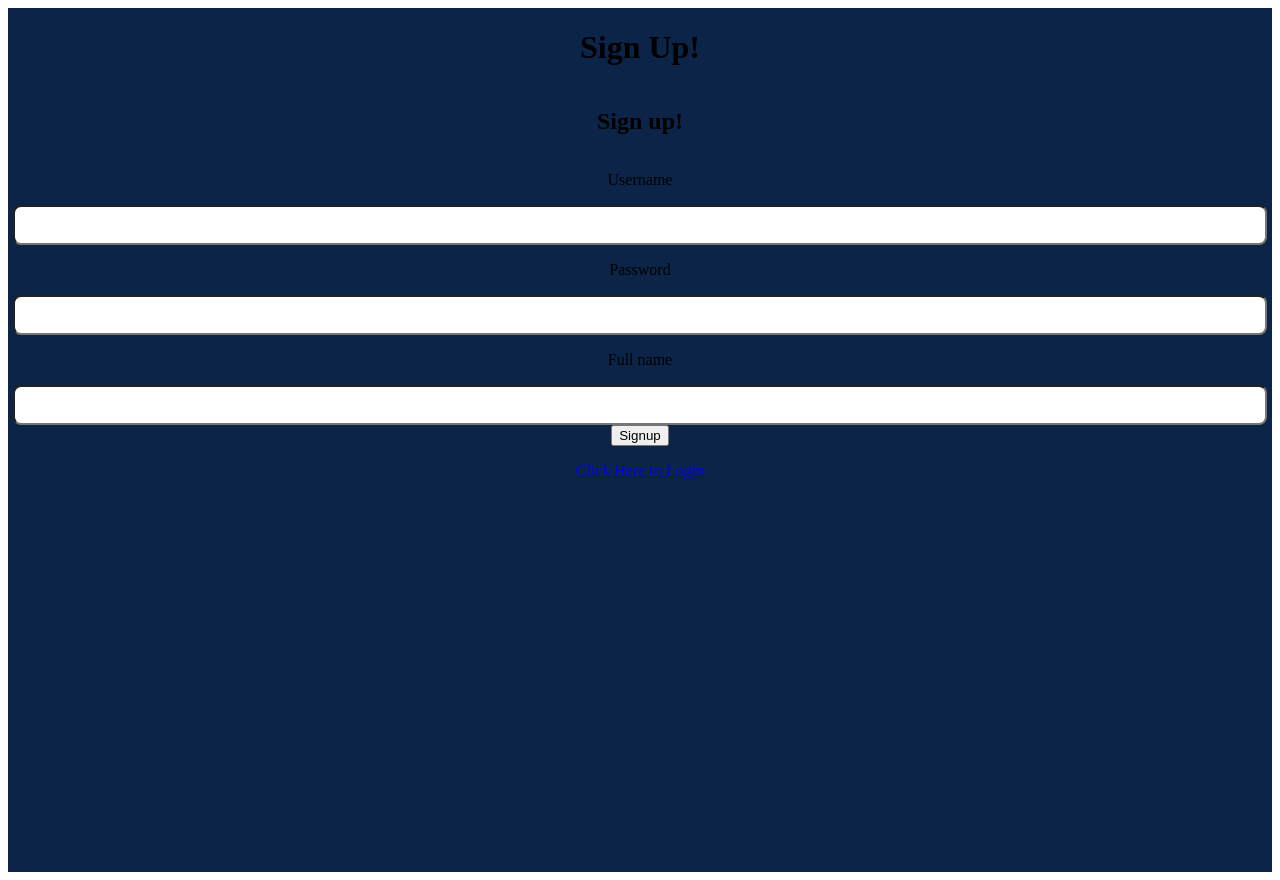
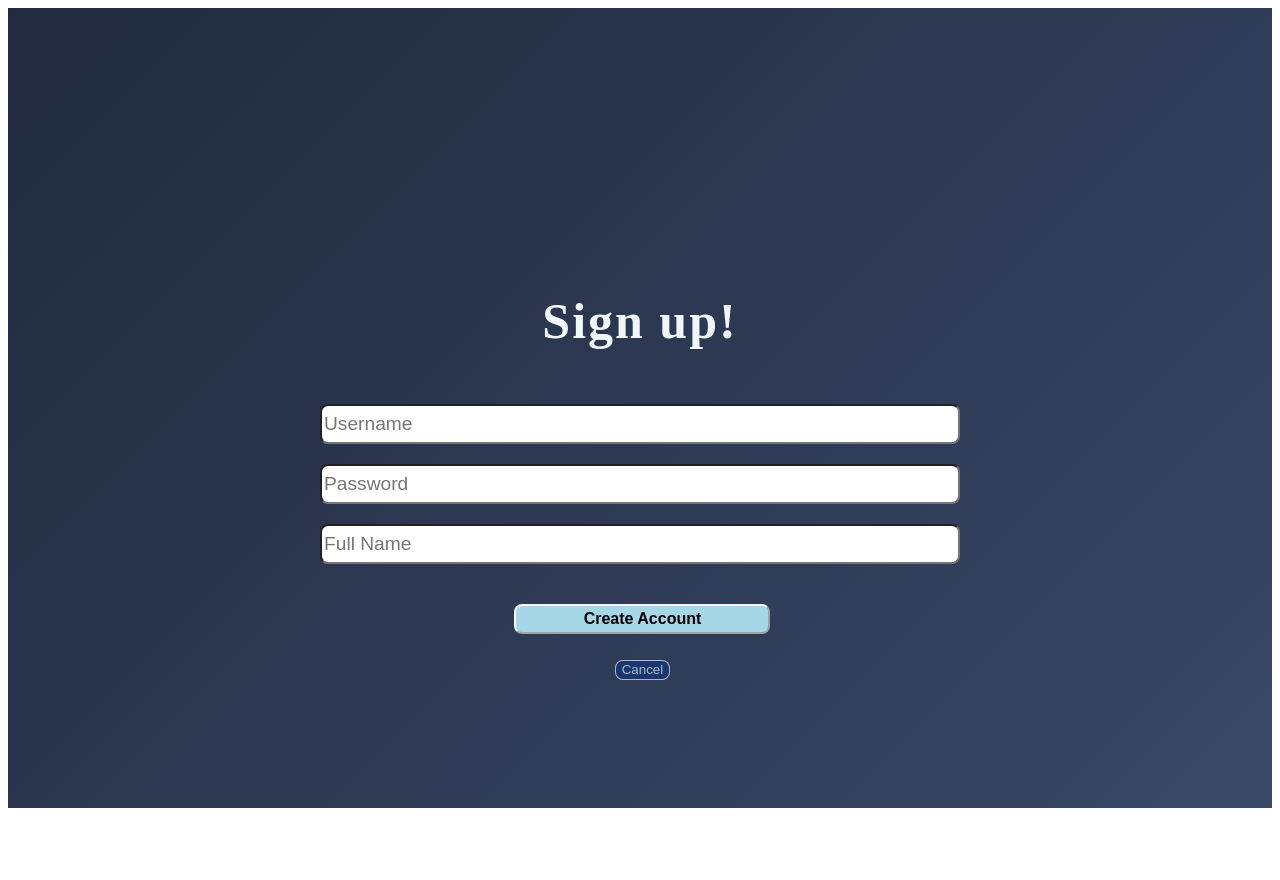
Before and after one commit to Trivia-Trainer-Dev-Team/trivia-trainer, a React app: page /signup in a window 1280 px wide. After the commit the page ends 816 px from the top, so only its background shows below. Built offline with nearby package versions, Linux system fonts and the light colour scheme.

Commit message:
changes merged

```diff
--- a/src/pages/QuizPage.jsx
+++ b/src/pages/QuizPage.jsx
@@ -1,8 +1,9 @@
 import React, { useState, useEffect } from 'react';
-import { useParams } from 'react-router-dom';
+import { Navigate, useParams, useNavigate } from 'react-router-dom';
 import he from 'he';
 
 function QuizPage() {
+  const navigate = useNavigate();
   const { genre } = useParams();
 
   const [quizList, setQuizList] = useState([]);
@@ -85,16 +86,34 @@ function QuizPage() {
     }
 
     if (nextIndex >= quizList.length) {
-      setQuizEnd(true);
-      fetch('/users', {
-        method: 'patch',
+      await fetch('/users', {
+        method: 'PATCH',
         headers: {
           'Content-Type': 'application/json',
         },
         body: JSON.stringify({ correctAnswer: quizScore }),
       });
+      setQuizEnd(true);
     } else {
       setIndex(nextIndex);
+    }
+  };
+
+  const goBack = async function () {
+    try {
+      const response = await fetch('/users/cookie', {
+        method: 'get',
+        headers: {
+          'Content-Type': 'application/json',
+        },
+      });
+      const [data] = await response.json();
+      console.log('This is the data', data);
+      if (data) {
+        navigate('/home', { state: { data } });
+      }
+    } catch (err) {
+      console.log(err);
     }
   };
 
@@ -105,7 +124,7 @@ function QuizPage() {
       ) : (
         <div id='question-card'>
           {quizEnd ? (
-            <div>{quizScore}</div>
+            <Congratulations correct={quizScore} goBackFunc={goBack} />
           ) : (
             <>
               <QuizCard
@@ -137,4 +156,13 @@ const QuizCard = ({ question, answerSubmit, decodeHTML }) => {
   );
 };
 
+const Congratulations = ({ correct, goBackFunc }) => {
+  return (
+    <div>
+      <div>Congratulations! You got {correct} correct!</div>
+      <button onClick={goBackFunc}>Go Back to Home!</button>
+    </div>
+  );
+};
+
 export default QuizPage;
--- a/src/pages/login.jsx
+++ b/src/pages/login.jsx
@@ -3,7 +3,7 @@ import { useNavigate } from 'react-router-dom';
 
 function LoginPage() {
   return (
-    <div id="pageContainer">
+    <div className="pageContainer">
       <LoginFeature />
     </div>
   );
@@ -28,7 +28,7 @@ export function LoginFeature() {
       const response = await fetch(
         `/users/?username=${username}&password=${password}`,
         {
-          method: 'get',
+          method: 'GET',
           headers: {
             'Content-Type': 'application/json',
           },
@@ -46,37 +46,37 @@ export function LoginFeature() {
 
   return (
     <div id="forms">
-      <div id="titles">
+      <div className="titles">
         <h1 id="page-title">Login Page</h1>
         <h2 id="welcome">Welcome Back!</h2>
       </div>
-      <div className="inputFields">
+      <div className="inputsContainer">
         <input
-          type="text"
+          type='text'
           value={username}
           onChange={usernameChangeEvent}
-          placeholder="Username"
-          className="textField"
+          placeholder='Username'
+          className='textField'
         ></input>
         <input
-          type="password"
+          type='password'
           value={password}
           onChange={passwordChangeEvent}
-          placeholder="Password"
-          className="textField"
+          placeholder='Password'
+          className='textField'
         ></input>
       </div>
-      <div id="buttonHolder">
+      <div className="buttonHolder">
         <form onSubmit={handleLogin}>
           <input
-            id="login-button"
-            type="submit"
-            value="Login"
-            className="primary-button"
+            id='login-button'
+            type='submit'
+            value='Login'
+            className='primary-button'
           ></input>
         </form>
-        <a id="signup-button" href="/signup">
-          <button className="secondary-button">Create Account</button>
+        <a id='signup-button' href='/signup'>
+          <button className='secondary-button'>Create Account</button>
         </a>
       </div>
     </div>
--- a/src/pages/signup.jsx
+++ b/src/pages/signup.jsx
@@ -3,24 +3,7 @@ import { useNavigate } from 'react-router-dom';
 
 function SignupPage() {
   return (
-    <div id='pageContainer'>
-      <Logo id='logo' />
-      <LoginContainer />
-    </div>
-  );
-}
-
-function Logo() {
-  return (
-    <div id='logo'>
-      <h1>Sign Up!</h1>
-    </div>
-  );
-}
-
-function LoginContainer() {
-  return (
-    <div id='login'>
+    <div className="pageContainer">
       <LoginFeature />
     </div>
   );
@@ -65,33 +48,41 @@ function LoginFeature() {
   };
 
   return (
-    <div id='forms'>
-      <h2>Sign up!</h2>
-      <p>Username</p>
+    <div id="forms">
+      <div className='titles'>
+        <h1>Sign up!</h1>
+      </div>
+      <div className="inputsContainer">
         <input
-        type='text'
+          type="text"
+          placeholder='Username'
           value={username}
           onChange={usernameChangeEvent}
-        className='textField'
+          className="textField"
         ></input>
-      <p>Password</p>
         <input
-        type='password'
+          type="password"
+          placeholder='Password'
           value={password}
           onChange={passwordChangeEvent}
-        className='textField'
+          className="textField"
         ></input>
-      <p>Full name</p>
         <input
-        type='name'
+          type="name"
+          placeholder='Full Name'
           value={name}
           onChange={nameChangeEvent}
-        className='textField'
+          className="textField"
         ></input>
+      </div>
+      <div className="buttonHolder">
         <form onSubmit={signUpHandler}>
-        <input type='submit' value='Signup' className='button'></input>
+          <input type="submit" value="Create Account" className="primary-button"></input>
         </form>
-      <a href='/'>Click Here to Login</a>
+        <a href="/">
+          <button className='secondary-button'>Cancel</button>
+        </a>
+      </div>
     </div>
   );
 }
--- a/src/stylings/application.scss
+++ b/src/stylings/application.scss
@@ -1,6 +1,5 @@
 @import 'home-page.scss';
-@import 'login.scss';
-@import './signup.scss';
+@import './login-signup.scss';
 @import 'question-card.scss';
 
 $base-color1: #0b2447;
@@ -15,25 +14,3 @@ $text-color2: #a5d7e8;
 
 $border-radius: 8px;
 $marginTop: 50px;
-
-.textField {
-  width: 100%;
-  height: 5vh;
-  border-radius: $border-radius;
-  font-size: large;
-}
-
-.primary-button {
-  width: 40vw;
-  background-color: $text-color2;
-  border-color: $text-color1;
-  border-radius: $border-radius;
-  font-size: medium;
-}
-
-.secondary-button {
-  background-color: $primary-color1;
-  color: rgba($text-color1, 0.68);
-  border-radius: $border-radius;
-  border: 1px solid rgba($text-color1, 0.68);
-}
--- /dev/null
+++ b/src/stylings/login-signup.scss
@@ -0,0 +1,95 @@
+$base-color1: #0b2447;
+$base-color2: #212a3e;
+$gradient-background:linear-gradient(135deg, $base-color2, $primary-color2 );
+$border-dark: rgba($base-color1, 0.88);
+$primary-color1: #19376d;
+$primary-color2: #394867;
+$secondary-color1: #576cbc;
+$secondary-color2: #9ba4b5;
+$text-color1: #f1f6f9;
+$text-color2: #a5d7e8;
+
+$border-radius: 8px;
+$marginTop: 50px;
+
+body {
+  background-color: #ffffff
+  ;
+}
+
+#forms {
+  height: 100vh;
+  width: 98vw;
+  display: flex;
+  flex-direction: column;
+  align-items: center;
+}
+
+.pageContainer {
+  background: $gradient-background;
+  display: flex;
+  flex-direction: column;
+  align-items: center;
+  justify-content: flex-end;
+}
+
+.titles {
+  margin-top: 20%;
+  margin-bottom: 20px;
+  text-align: center;
+  h1 {
+    color: $text-color1;
+    letter-spacing: 2px;
+    font-size: 50px;
+  }
+  h2 {
+    color:$text-color2;
+    letter-spacing: 1px;
+  }
+}
+
+.inputsContainer {
+  display: block;
+  flex-direction: column;
+  justify-content: space-around;
+  align-items: center;
+  width: 50vw;
+  height: 180px;
+}
+
+.textField {
+  width: 100%;
+  min-height: 40px;
+  border-radius: $border-radius;
+  font-size: larger;
+  margin-bottom: 20px;
+}
+
+.buttonHolder {
+  width: 100%;
+  height: 6vh;
+  display: block;
+  text-align: center;
+  padding: 10 5 5 10px;
+
+}
+
+.primary-button {
+  width: 20vw;
+  height: 30px;
+  background-color: $text-color2;
+  border-color: $text-color1;
+  border-radius: $border-radius;
+  font-size: medium;
+  font-weight: bolder;
+  margin-top: 10px;
+}
+
+.secondary-button {
+  background-color: $primary-color1;
+  color: rgba($text-color1, 0.68);
+  border-radius: $border-radius;
+  border: 1px solid rgba($text-color1, 0.68);
+  height: 20px;
+  margin-top: 10px;
+}
--- a/src/stylings/login.scss
+++ /dev/null
@@ -1,64 +0,0 @@
-$base-color1: #0b2447;
-$base-color2: #212a3e;
-$border-dark: rgba($base-color1, 0.88);
-$primary-color1: #19376d;
-$primary-color2: #394867;
-$secondary-color1: #576cbc;
-$secondary-color2: #9ba4b5;
-$text-color1: #f1f6f9;
-$text-color2: #a5d7e8;
-
-$border-radius: 8px;
-$marginTop: 50px;
-
-* {
-  box-sizing: border-box;
-}
-
-#forms {
-  height: 98vh;
-  width: 98vw;
-  display: flex;
-  flex-direction: column;
-  justify-content: flex-start;
-  align-items: center;
-}
-
-#pageContainer {
-  background-color: $base-color1;
-  display: flex;
-  flex-direction: column;
-  align-items: center;
-  justify-content: flex-end;
-}
-
-#titles {
-  margin-top: 50%;
-  h1 {
-    color: $text-color1;
-    letter-spacing: 2px;
-  }
-  h2 {
-    color:$text-color2;
-    letter-spacing: 1px;
-  }
-}
-
-.inputFields {
-  display: flex;
-  flex-direction: column;
-  justify-content: space-around;
-  align-items: center;
-  width: 80vw;
-  height: 20vh;
-}
-
-#buttonHolder {
-  width: 100%;
-  height: 6vh;
-  display: flex;
-  flex-direction: column;
-  align-items: center;
-  justify-content: flex-start;
-
-}
--- a/src/stylings/signup.scss
+++ /dev/null
@@ -1,12 +0,0 @@
-$base-color1: #0b2447;
-$base-color2: #212a3e;
-$border-dark: rgba($base-color1, 0.88);
-$primary-color1: #19376d;
-$primary-color2: #394867;
-$secondary-color1: #576cbc;
-$secondary-color2: #9ba4b5;
-$text-color1: #f1f6f9;
-$text-color2: #a5d7e8;
-
-$border-radius: 8px;
-$marginTop: 50px;
--- a/webpack.config.js
+++ b/webpack.config.js
@@ -20,6 +20,10 @@ module.exports = {
         secure: false,
       },
       '/questions/**': {
+        target: 'http://localhost:3000/',
+        secure: false,
+      },
+      '/logout': {
         target: 'http://localhost:3000/',
         secure: false,
       },
```
Also changed, not shown: src/pages/home.jsx (+41 -11 lines), 2 other files (tests, documents, lock files or other folders). Lines whose indentation alone changed are shown as unchanged.
